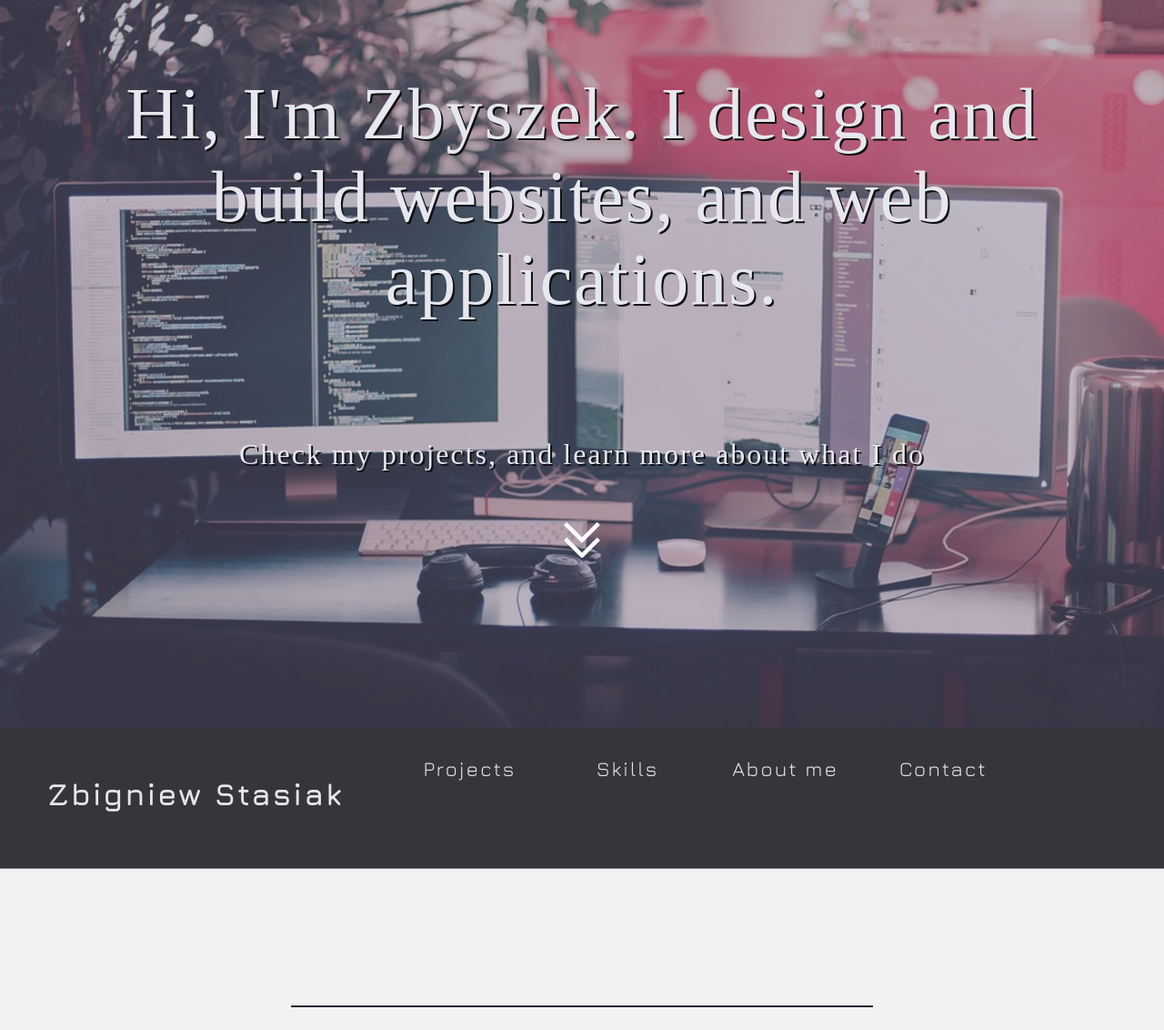
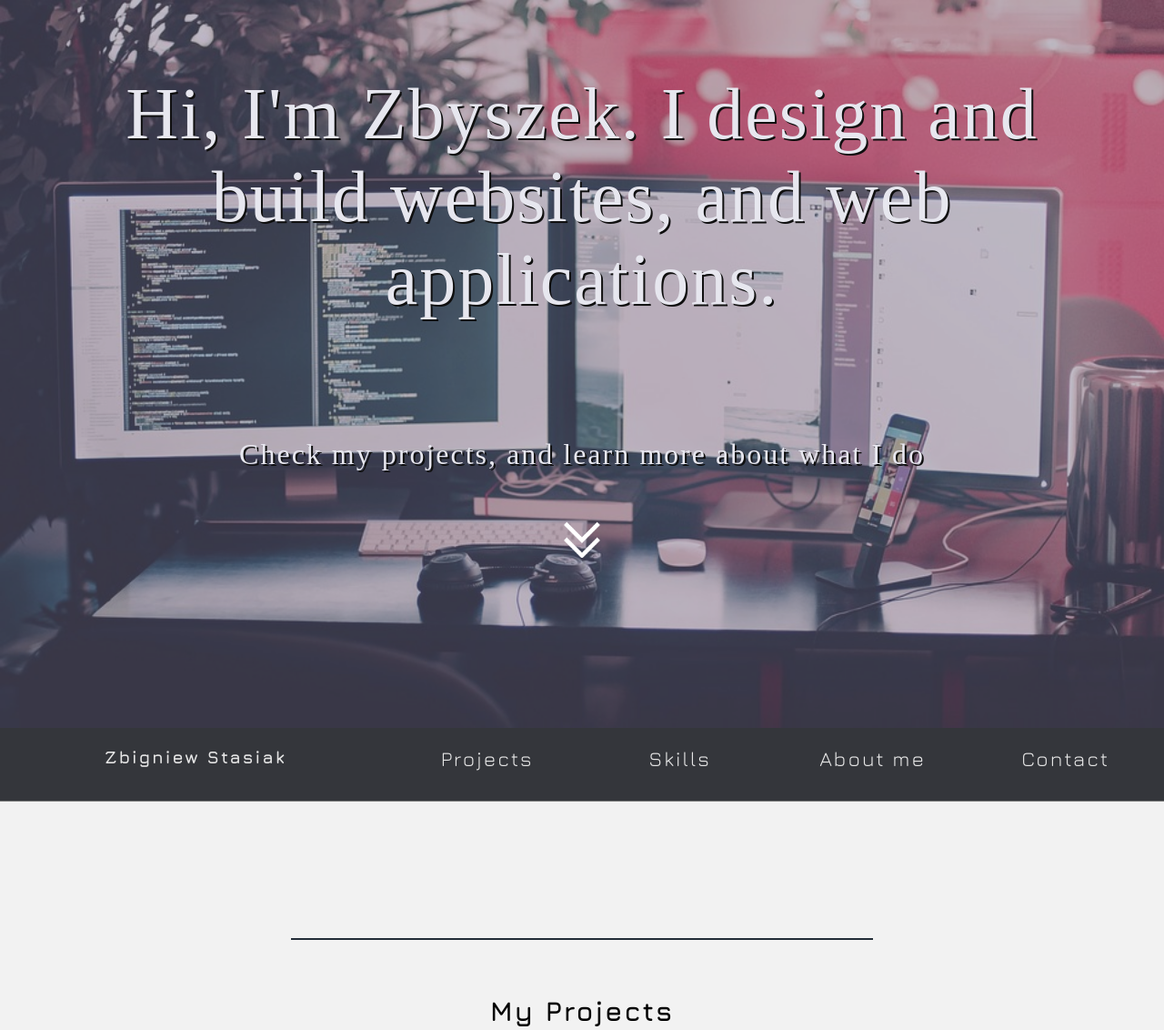
Before and after one commit to 2bigniew/my_portfolio, a plain HTML site: page index.html in a window 1280 px wide. Shown: the top 1132 px of the page at 91% size. Drawn offline with nearby package versions, Linux system fonts and the light colour scheme; a web font is replaced by a local one.

Commit message:
navigation

```diff
--- a/style.css
+++ b/style.css
@@ -127,7 +127,6 @@ body
     background-color: rgba(25, 27, 33, 0.87);
     width: 100%;
     font-family: 'Jura', sans-serif;
-    line-height: 30px;
     border-bottom: 1px solid rgb(130,130,130);
     text-align: center;
 }
@@ -151,8 +150,7 @@ nav{
 .my-name{
     min-width: 32%;
     color: rgb(191, 176, 176);
-    margin-bottom: 8px;
-    font-size: 1.4rem;
+    font-size: .8rem;
 }
 
 .box
@@ -191,12 +189,12 @@ ol{display: -webkit-box;display: -ms-flexbox;display: flex;-webkit-box-orient: v
 ol > li
 {
     display:block;
-    min-width: 12%;
+    min-width: 15%;
     letter-spacing: 0.2%;
     font-size: 1.4rem;
     text-decoration: none;
     float: left;
-    padding: 10px;
+    padding: 0 10px 0 10px;
 }
 
 ol > li a:hover
@@ -206,19 +204,21 @@ ol > li a:hover
 
 }
 
-.pasek li > a
+ol li > a
 {
     text-decoration: none;
     color: rgb(230, 230, 230);
     display: block;
     width: 100%;
-    height: 50%;
+    height: 60px;
     padding-top: 20px;
     transition: .2s;
+
 }
 
-.my-name a{
-    padding-bottom: 20px;
+h1{
+    margin: 0;
+    padding: 0;
 }
 
 .my-name a:hover{
```
